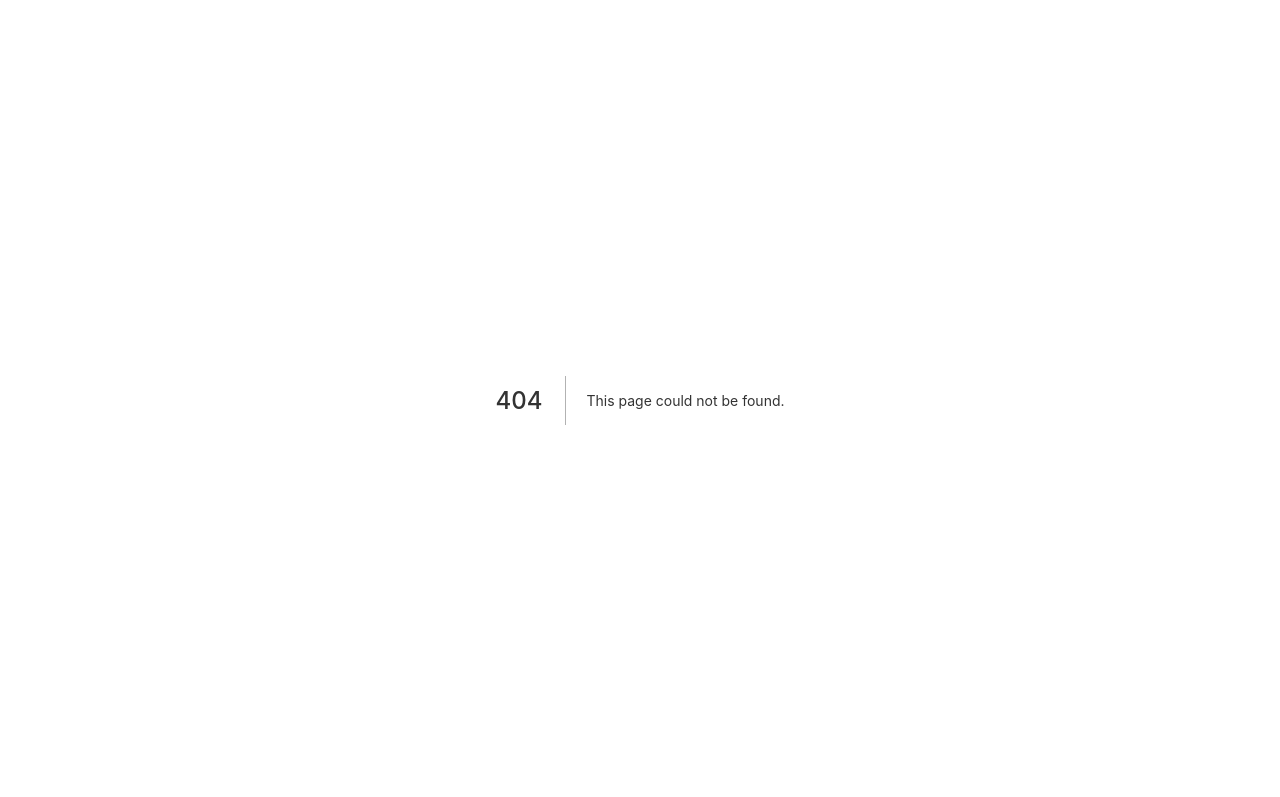
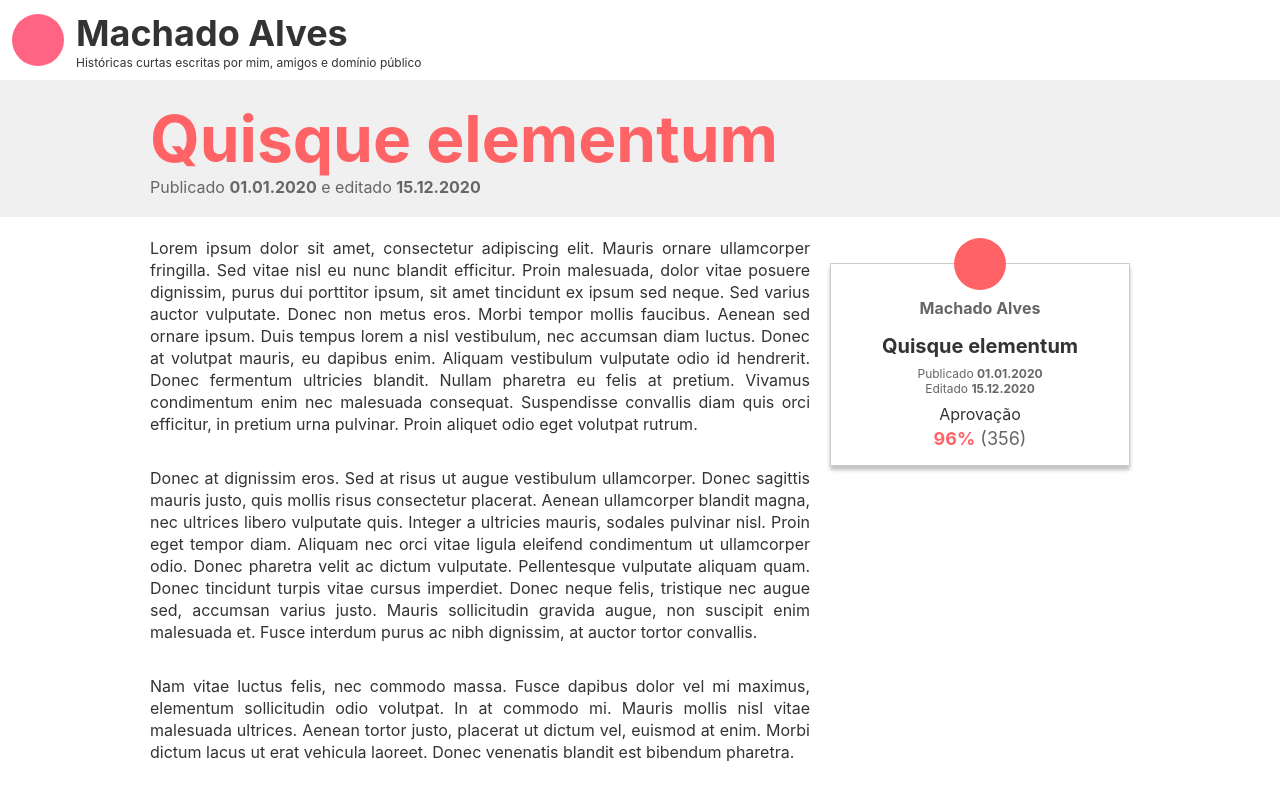
Before and after one commit to johnywalves/machadoalves.com.br, a Next.js app: page /story in a window 1280 px wide. Before the commit this address had no page. Shown: the top 797 px of the page. Built offline with nearby package versions, Linux system fonts and the light colour scheme.

Commit message:
:sparkles: Add story screen

```diff
--- a/src/components/Summary/index.tsx
+++ b/src/components/Summary/index.tsx
@@ -41,6 +41,7 @@ const Summary = ({
       </S.Top>
       <S.Summary>{summary}</S.Summary>
       <S.KeepReading>
+        {console.log('slug', slug)}
         <Link href={slug}>continuar lendo</Link>
       </S.KeepReading>
     </S.Wrapper>
--- /dev/null
+++ b/src/pages/story/index.tsx
@@ -0,0 +1,5 @@
+import Story from 'view/Story'
+
+export default function StoryPage() {
+  return <Story />
+}
--- /dev/null
+++ b/src/view/Story/index.tsx
@@ -0,0 +1,90 @@
+import WrapperPage from 'components/WrapperPage'
+
+import * as S from './styles'
+
+const Story = () => (
+  <WrapperPage>
+    <S.Content>
+      <S.Title>Quisque elementum</S.Title>
+      <S.Subtitle>
+        Publicado <strong>01.01.2020</strong> e editado{' '}
+        <strong>15.12.2020</strong>
+      </S.Subtitle>
+    </S.Content>
+    <S.Container>
+      <S.Story>
+        <p>
+          Lorem ipsum dolor sit amet, consectetur adipiscing elit. Mauris ornare
+          ullamcorper fringilla. Sed vitae nisl eu nunc blandit efficitur. Proin
+          malesuada, dolor vitae posuere dignissim, purus dui porttitor ipsum,
+          sit amet tincidunt ex ipsum sed neque. Sed varius auctor vulputate.
+          Donec non metus eros. Morbi tempor mollis faucibus. Aenean sed ornare
+          ipsum. Duis tempus lorem a nisl vestibulum, nec accumsan diam luctus.
+          Donec at volutpat mauris, eu dapibus enim. Aliquam vestibulum
+          vulputate odio id hendrerit. Donec fermentum ultricies blandit. Nullam
+          pharetra eu felis at pretium. Vivamus condimentum enim nec malesuada
+          consequat. Suspendisse convallis diam quis orci efficitur, in pretium
+          urna pulvinar. Proin aliquet odio eget volutpat rutrum.
+        </p>
+        <p>
+          Donec at dignissim eros. Sed at risus ut augue vestibulum ullamcorper.
+          Donec sagittis mauris justo, quis mollis risus consectetur placerat.
+          Aenean ullamcorper blandit magna, nec ultrices libero vulputate quis.
+          Integer a ultricies mauris, sodales pulvinar nisl. Proin eget tempor
+          diam. Aliquam nec orci vitae ligula eleifend condimentum ut
+          ullamcorper odio. Donec pharetra velit ac dictum vulputate.
+          Pellentesque vulputate aliquam quam. Donec tincidunt turpis vitae
+          cursus imperdiet. Donec neque felis, tristique nec augue sed, accumsan
+          varius justo. Mauris sollicitudin gravida augue, non suscipit enim
+          malesuada et. Fusce interdum purus ac nibh dignissim, at auctor tortor
+          convallis.
+        </p>
+        <p>
+          Nam vitae luctus felis, nec commodo massa. Fusce dapibus dolor vel mi
+          maximus, elementum sollicitudin odio volutpat. In at commodo mi.
+          Mauris mollis nisl vitae malesuada ultrices. Aenean tortor justo,
+          placerat ut dictum vel, euismod at enim. Morbi dictum lacus ut erat
+          vehicula laoreet. Donec venenatis blandit est bibendum pharetra.
+        </p>
+        <p>
+          Fusce facilisis vel ex et eleifend. Pellentesque fermentum mauris id
+          nisl ultrices viverra at at sem. In et erat vel est euismod bibendum
+          ut nec metus. Vestibulum pretium, magna nec posuere mattis, elit nulla
+          dapibus mi, in dignissim felis augue sit amet quam. Nunc efficitur
+          bibendum ante vel eleifend. Sed vestibulum tortor vitae dui tristique
+          sollicitudin. Praesent ac felis in elit molestie mollis.
+        </p>
+        <p>
+          Vivamus fermentum magna id odio luctus fringilla. Curabitur cursus
+          bibendum pellentesque. Donec suscipit justo eget nunc lobortis
+          posuere. Nunc sapien risus, convallis nec lorem in, ultricies varius
+          enim. Sed cursus luctus odio, sed facilisis massa vestibulum eget. Sed
+          nunc ante, mollis ut efficitur non, mollis in est. Nulla volutpat
+          rhoncus tortor porttitor gravida. Sed ac ultrices arcu. Maecenas vitae
+          elit mollis tellus sollicitudin efficitur. Donec sollicitudin euismod
+          fringilla. Integer tristique quam id metus blandit, consectetur
+          imperdiet est ultrices. Nullam fringilla augue volutpat ipsum molestie
+          fringilla. Aliquam pharetra sagittis massa quis tristique. Nam ligula
+          ligula, fermentum id nisi vitae, varius varius augue.
+        </p>
+      </S.Story>
+      <S.Detail>
+        <S.DetailIcon />
+        <S.DetailAuthorName>Machado Alves</S.DetailAuthorName>
+        <S.DetailTitle>Quisque elementum</S.DetailTitle>
+        <S.DetailPublished>
+          Publicado <strong>01.01.2020</strong>
+        </S.DetailPublished>
+        <S.DetailEdited>
+          Editado <strong>15.12.2020</strong>
+        </S.DetailEdited>
+        <S.DetailScoreLabel>Aprovação</S.DetailScoreLabel>
+        <S.DetailScore>
+          <strong>96%</strong> (356)
+        </S.DetailScore>
+      </S.Detail>
+    </S.Container>
+  </WrapperPage>
+)
+
+export default Story
--- /dev/null
+++ b/src/view/Story/styles.ts
@@ -0,0 +1,101 @@
+import styled from 'styled-components'
+
+export const Content = styled.div`
+  padding: 2rem calc(calc(100% - 98rem) / 2);
+  background-color: var(--forehead-bg-color);
+`
+
+export const Title = styled.h2`
+  color: var(--highlight-text);
+  font-size: 6.4rem;
+`
+
+export const Subtitle = styled.small`
+  color: var(--sub-text);
+  font-size: 1.6rem;
+`
+
+export const Container = styled.div`
+  margin: 2rem auto;
+  width: 98rem;
+  display: grid;
+  grid-template-columns: 66rem 30rem;
+  column-gap: 2rem;
+`
+
+export const Story = styled.div`
+  display: grid;
+  grid-template-columns: 100%;
+  row-gap: 3.2rem;
+  margin-bottom: 2rem;
+
+  & p {
+    color: var(--normal-text);
+    font-size: 1.6rem;
+    line-height: 2.2rem;
+    text-align: justify;
+  }
+`
+
+export const Detail = styled.div`
+  border: 1px solid var(--border-color);
+  box-shadow: 0px 4px 4px rgba(0, 0, 0, 0.25);
+  height: fit-content;
+  margin-top: 2.6rem;
+  padding: 0 1.6rem 1.6rem;
+
+  display: flex;
+  flex-direction: column;
+  justify-content: center;
+  align-items: center;
+
+  & p {
+    text-align: center;
+  }
+`
+
+export const DetailIcon = styled.div`
+  height: 5.2rem;
+  width: 5.2rem;
+  margin-bottom: -2.6rem;
+  background-color: var(--highlight-text);
+  transform: translateY(-50%);
+  border-radius: 50%;
+`
+
+export const DetailAuthorName = styled.p`
+  color: var(--sub-text);
+  font-size: 1.6rem;
+  font-weight: 700;
+  margin: 0.8rem 0;
+`
+
+export const DetailTitle = styled.p`
+  font-size: 2rem;
+  font-weight: 700;
+  margin: 0.8rem 0;
+`
+
+export const DetailPublished = styled.p`
+  color: var(--sub-text);
+  font-size: 1.2rem;
+`
+
+export const DetailEdited = styled.p`
+  color: var(--sub-text);
+  font-size: 1.2rem;
+`
+
+export const DetailScoreLabel = styled.p`
+  font-size: 1.6rem;
+  margin: 0.8rem 0 0.4rem;
+`
+
+export const DetailScore = styled.p`
+  color: var(--sub-text);
+  font-size: 1.8rem;
+
+  & strong {
+    color: var(--highlight-text);
+  }
+`
```
Also changed, not shown: src/data/list.ts (+14 -14 lines).
